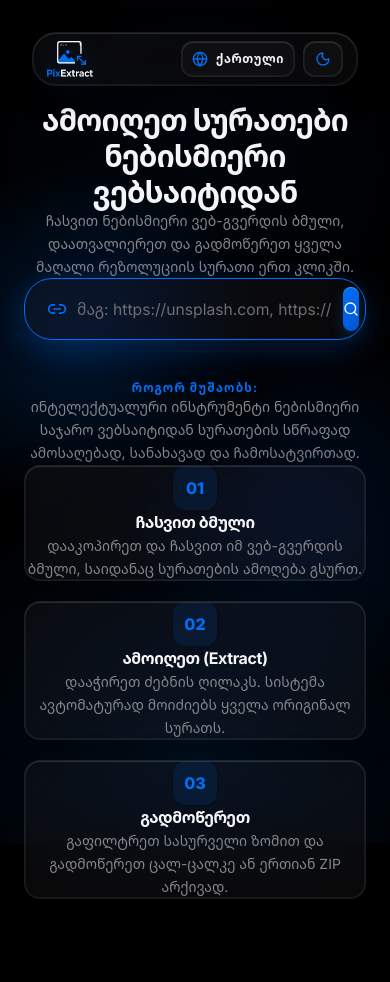
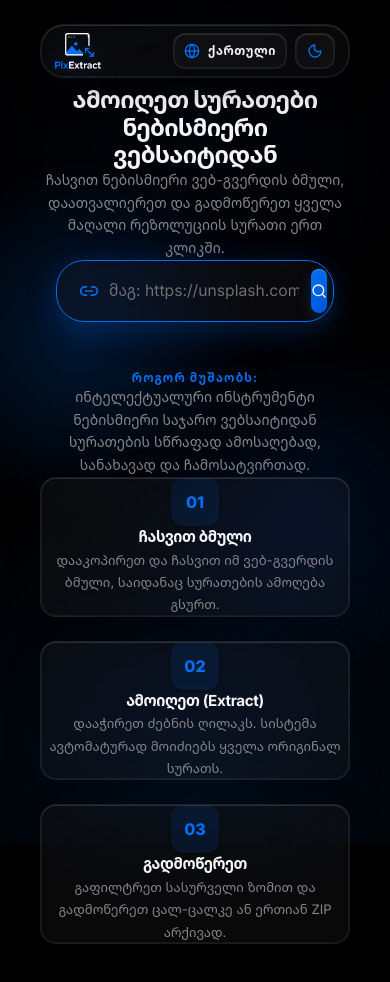
Before and after one commit to guramilomaia2-cmyk/image-scraper, a React (Vite) app in the folder frontend/: page /ka in a window 390 px wide. Shown: the top 982 px of the page. Built offline with nearby package versions, Linux system fonts and the light colour scheme.

Commit message:
Fix centering sizing and spacing

```diff
--- a/frontend/src/App.jsx
+++ b/frontend/src/App.jsx
@@ -362,12 +362,12 @@ export default function App() {
   const showGrid = displayImages.length > 0;
 
   return (
-    <div style={{ position: 'relative', zIndex: 1, maxWidth: '1440px', margin: '0 auto', padding: '24px 24px 64px' }}>
+    <div style={{ position: 'relative', zIndex: 1, maxWidth: '1200px', margin: '0 auto', padding: '24px 40px 64px' }}>
       <Header />
 
       {/* Hero Section - Clean, bold, and modern */}
       {!hasSearched && (
-        <div className="relative flex flex-col items-center text-center pt-6 sm:pt-10 pb-2 px-4 max-w-3xl mx-auto transition-all duration-700 animate-in fade-in">
+        <div className="relative flex flex-col items-center text-center pt-10 sm:pt-16 pb-4 px-6 max-w-2xl mx-auto transition-all duration-700 animate-in fade-in">
           {/* Ambient Brand Glow */}
           <div
             className="absolute -top-10 left-1/2 -translate-x-1/2 w-[320px] sm:w-[500px] h-[200px] pointer-events-none rounded-full blur-[90px] -z-10 opacity-70"
@@ -377,12 +377,12 @@ export default function App() {
           />
 
           {/* Hero Headline */}
-          <h2 className="text-3xl sm:text-5xl font-extrabold tracking-tight text-[var(--text)] leading-[1.2] mb-3">
+          <h2 className="text-2xl sm:text-4xl lg:text-[2.75rem] font-extrabold tracking-tight text-[var(--text)] leading-[1.15] mb-4">
             {t('heroTitle')}
           </h2>
 
           {/* Hero Subtitle */}
-          <p className="text-sm sm:text-base text-[var(--text-muted)] max-w-lg font-normal leading-relaxed mb-6">
+          <p className="text-sm sm:text-[0.95rem] text-[var(--text-muted)] max-w-md font-normal leading-relaxed mb-8">
             {t('heroSubtitle')}
           </p>
         </div>
@@ -483,23 +483,23 @@ export default function App() {
 
       {/* Initial State - Clean 3-Step Feature Cards */}
       {showInitial && (
-        <div className="w-full max-w-4xl mx-auto px-4 mt-2 transition-all duration-700 animate-in fade-in">
+        <div className="w-full max-w-3xl mx-auto px-4 mt-4 mb-8 transition-all duration-700 animate-in fade-in">
           {/* Section Header */}
-          <div className="text-center mb-8">
-            <h3 className="text-xs font-bold uppercase tracking-widest text-[var(--accent)] mb-2">
+          <div className="text-center mb-10">
+            <h3 className="text-xs font-bold uppercase tracking-widest text-[var(--accent)] mb-3">
               {t('instructionsTitle')}
             </h3>
-            <p className="text-sm text-[var(--text-muted)] max-w-md mx-auto leading-relaxed">
+            <p className="text-sm text-[var(--text-muted)] max-w-sm mx-auto leading-relaxed">
               {t('aboutText')}
             </p>
           </div>
 
           {/* 3 Step Cards Grid */}
-          <div className="grid grid-cols-1 md:grid-cols-3 gap-5 relative">
+          <div className="grid grid-cols-1 md:grid-cols-3 gap-6 relative">
 
             {/* Step 1 */}
             <div
-              className="flex flex-col items-center text-center p-6 rounded-2xl transition-all duration-300 hover:-translate-y-1 hover:border-[var(--accent)]/50 group"
+              className="flex flex-col items-center text-center p-7 rounded-2xl transition-all duration-300 hover:-translate-y-1 hover:border-[var(--accent)]/50 group"
               style={{
                 background: 'var(--glass-bg)',
                 backdropFilter: 'var(--glass-blur)',
@@ -508,20 +508,20 @@ export default function App() {
                 boxShadow: 'var(--glass-shadow)',
               }}
             >
-              <div className="w-11 h-11 rounded-xl bg-[var(--accent)]/10 text-[var(--accent)] flex items-center justify-center font-extrabold text-base mb-4 group-hover:bg-[var(--accent)] group-hover:text-white transition-all duration-300 shadow-sm">
+              <div className="w-12 h-12 rounded-xl bg-[var(--accent)]/10 text-[var(--accent)] flex items-center justify-center font-extrabold text-base mb-4 group-hover:bg-[var(--accent)] group-hover:text-white transition-all duration-300 shadow-sm">
                 01
               </div>
-              <h4 className="font-bold text-base mb-2 text-[var(--text)] tracking-tight">
+              <h4 className="font-bold text-[0.95rem] mb-2 text-[var(--text)] tracking-tight">
                 {t('instruction1Title')}
               </h4>
-              <p className="text-sm text-[var(--text-muted)] leading-[1.65] font-normal">
+              <p className="text-[0.82rem] text-[var(--text-muted)] leading-[1.7] font-normal">
                 {t('instruction1Desc')}
               </p>
             </div>
 
             {/* Step 2 */}
             <div
-              className="flex flex-col items-center text-center p-6 rounded-2xl transition-all duration-300 hover:-translate-y-1 hover:border-[var(--accent)]/50 group"
+              className="flex flex-col items-center text-center p-7 rounded-2xl transition-all duration-300 hover:-translate-y-1 hover:border-[var(--accent)]/50 group"
               style={{
                 background: 'var(--glass-bg)',
                 backdropFilter: 'var(--glass-blur)',
@@ -530,20 +530,20 @@ export default function App() {
                 boxShadow: 'var(--glass-shadow)',
               }}
             >
-              <div className="w-11 h-11 rounded-xl bg-[var(--accent)]/10 text-[var(--accent)] flex items-center justify-center font-extrabold text-base mb-4 group-hover:bg-[var(--accent)] group-hover:text-white transition-all duration-300 shadow-sm">
+              <div className="w-12 h-12 rounded-xl bg-[var(--accent)]/10 text-[var(--accent)] flex items-center justify-center font-extrabold text-base mb-4 group-hover:bg-[var(--accent)] group-hover:text-white transition-all duration-300 shadow-sm">
                 02
               </div>
-              <h4 className="font-bold text-base mb-2 text-[var(--text)] tracking-tight">
+              <h4 className="font-bold text-[0.95rem] mb-2 text-[var(--text)] tracking-tight">
                 {t('instruction2Title')}
               </h4>
-              <p className="text-sm text-[var(--text-muted)] leading-[1.65] font-normal">
+              <p className="text-[0.82rem] text-[var(--text-muted)] leading-[1.7] font-normal">
                 {t('instruction2Desc')}
               </p>
             </div>
 
             {/* Step 3 */}
             <div
-              className="flex flex-col items-center text-center p-6 rounded-2xl transition-all duration-300 hover:-translate-y-1 hover:border-[var(--accent)]/50 group"
+              className="flex flex-col items-center text-center p-7 rounded-2xl transition-all duration-300 hover:-translate-y-1 hover:border-[var(--accent)]/50 group"
               style={{
                 background: 'var(--glass-bg)',
                 backdropFilter: 'var(--glass-blur)',
@@ -552,13 +552,13 @@ export default function App() {
                 boxShadow: 'var(--glass-shadow)',
               }}
             >
-              <div className="w-11 h-11 rounded-xl bg-[var(--accent)]/10 text-[var(--accent)] flex items-center justify-center font-extrabold text-base mb-4 group-hover:bg-[var(--accent)] group-hover:text-white transition-all duration-300 shadow-sm">
+              <div className="w-12 h-12 rounded-xl bg-[var(--accent)]/10 text-[var(--accent)] flex items-center justify-center font-extrabold text-base mb-4 group-hover:bg-[var(--accent)] group-hover:text-white transition-all duration-300 shadow-sm">
                 03
               </div>
-              <h4 className="font-bold text-base mb-2 text-[var(--text)] tracking-tight">
+              <h4 className="font-bold text-[0.95rem] mb-2 text-[var(--text)] tracking-tight">
                 {t('instruction3Title')}
               </h4>
-              <p className="text-sm text-[var(--text-muted)] leading-[1.65] font-normal">
+              <p className="text-[0.82rem] text-[var(--text-muted)] leading-[1.7] font-normal">
                 {t('instruction3Desc')}
               </p>
             </div>
--- a/frontend/src/components/SearchBar.jsx
+++ b/frontend/src/components/SearchBar.jsx
@@ -54,11 +54,12 @@ export default function SearchBar({ onScrape, isLoading, hasSearched }) {
 
   return (
     <div
-      className={`transition-all duration-700 ease-[cubic-bezier(0.25,1,0.5,1)] ${hasSearched ? 'mb-8 sticky z-45' : 'mb-10 relative z-10'}`}
+      className={`transition-all duration-700 ease-[cubic-bezier(0.25,1,0.5,1)] ${hasSearched ? 'mb-8 sticky z-45' : 'mb-12 relative z-10'}`}
       style={{
-        margin: hasSearched ? '0 auto 2rem' : '0 auto 2.5rem',
-        maxWidth: '720px',
+        margin: hasSearched ? '0 auto 2rem' : '0 auto 3rem',
+        maxWidth: '640px',
         width: '100%',
+        padding: '0 16px',
         top: hasSearched ? '96px' : 'auto',
         position: hasSearched ? 'sticky' : 'relative',
         zIndex: hasSearched ? 45 : 10
--- a/frontend/src/index.css
+++ b/frontend/src/index.css
@@ -192,7 +192,7 @@ input[type="range"] {
   align-items: center;
   justify-content: space-between;
   padding: 12px 24px;
-  margin: 16px 24px;
+  margin: 0 0 8px;
   border-radius: 28px;
   background: var(--glass-bg);
   backdrop-filter: var(--glass-blur);
@@ -204,7 +204,7 @@ input[type="range"] {
 @media (max-width: 640px) {
   .glass-header {
     top: 8px;
-    margin: 8px 8px 16px;
+    margin: 0 0 8px;
     padding: 8px 14px;
     border-radius: 20px;
   }
```
Also changed, not shown: 4 other files (tests, documents, lock files or other folders).
